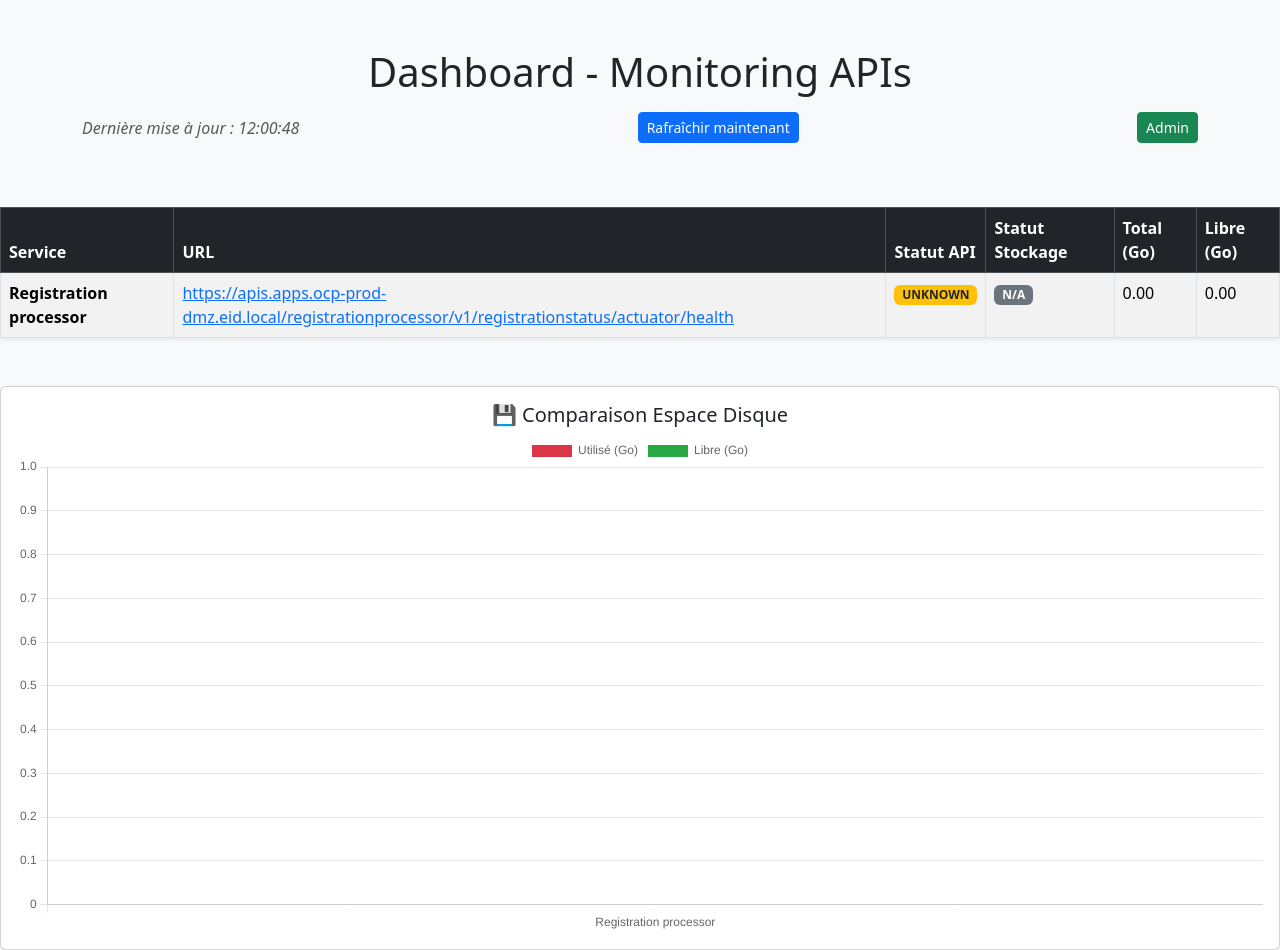
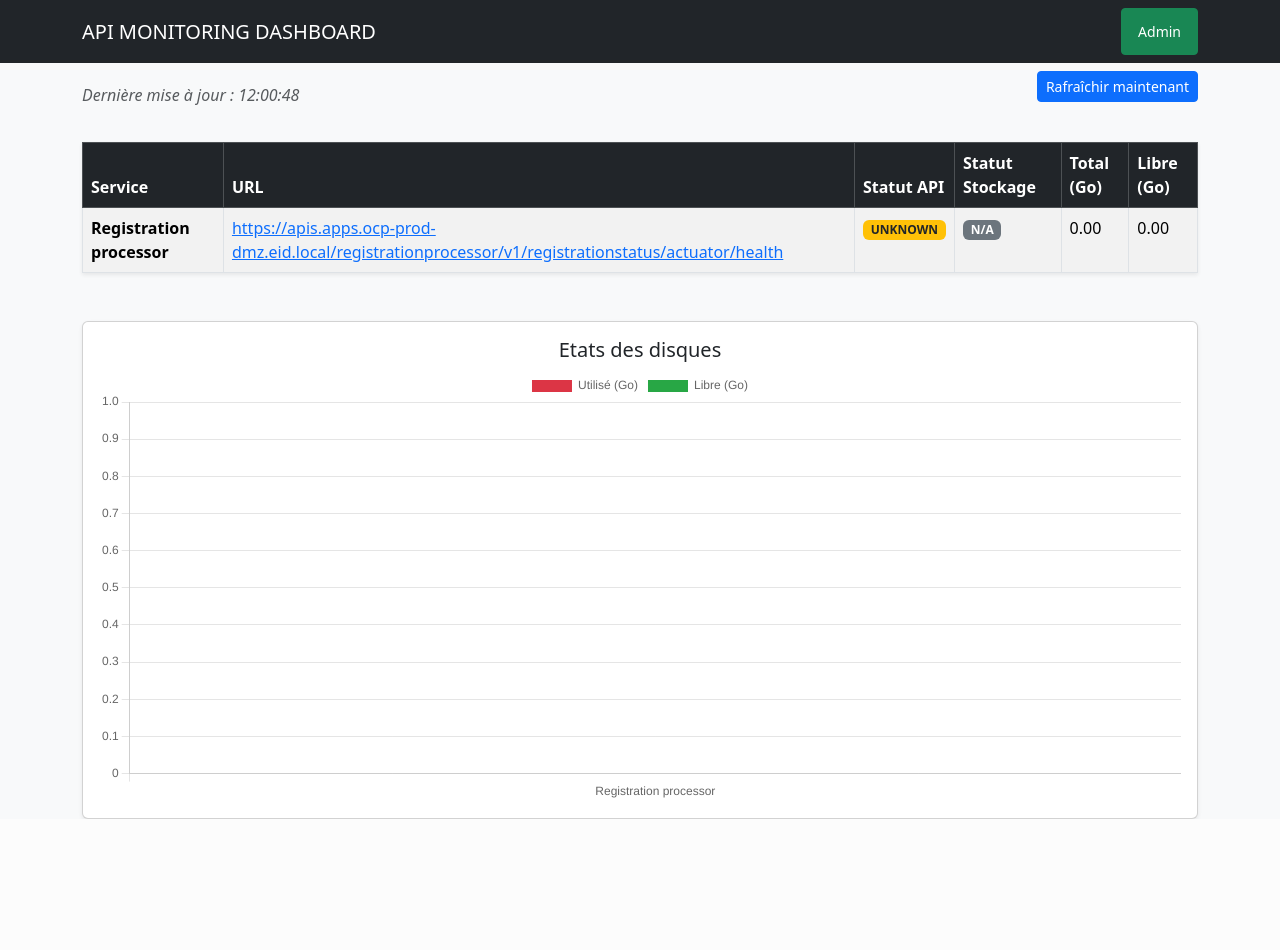
Before and after one commit to bbrilliant/monitoring_project, a Django app: page / in a window 1280 px wide. After the commit the page ends 819 px from the top, so only its background shows below. Run offline with Django 5.2, Linux system fonts and the light colour scheme; data comes from the database, SQL or seed files in the repository; both versions use the stored data as it was after the commit; data that the repository does not hold is empty; some libraries are stand-ins or nearby versions.

Commit message:
Frontend update

```diff
--- a/dashboard/templates/dashboard/dashboard.html
+++ b/dashboard/templates/dashboard/dashboard.html
@@ -1,4 +1,4 @@
-{% load static %}
+{% comment %} {% load static %}
 <!DOCTYPE html>
 <html lang="fr">
 <head>
@@ -14,17 +14,61 @@
     <h1 class="mb-3 text-center">Dashboard - Monitoring APIs</h1>
 
     <!-- Compteur de dernière mise à jour -->
+
+</div>
+
+
+
+<script src="{% static 'dashboard/js/bootstrap.bundle.min.js' %}"></script>
+</body>
+</html>
+ {% endcomment %}
+
+ {% load static %}
+<!DOCTYPE html>
+<html lang="fr">
+<head>
+    <meta charset="UTF-8">
+    <title>Dashboard - Monitoring APIs</title>
+    <link href="{% static 'dashboard/css/bootstrap.min.css' %}" rel="stylesheet">
+    <link href="{% static 'dashboard/css/style.css' %}" rel="stylesheet">
+</head>
+<body class="bg-light">
+
+<!-- NAVBAR -->
+<nav class="navbar navbar-expand-lg navbar-dark bg-dark">
+  <div class="container container-fluid">
+    <a class="navbar-brand" href="/">API MONITORING DASHBOARD</a>
+    <button class="navbar-toggler" type="button" data-bs-toggle="collapse" data-bs-target="#navbarNav">
+      <span class="navbar-toggler-icon"></span>
+    </button>
+    <div class="collapse navbar-collapse" id="navbarNav">
+      <ul class="navbar-nav ms-auto">
+        <!-- Admin -->
+        <li class="nav-item">
+          <button class="btn btn-success btn-sm"><a class="nav-link active" href="/admin/">Admin</a>
+        </li>
+      </ul>
+    </div>
+  </div>
+</nav>
+
+<!-- CONTENU PRINCIPAL -->
+<div class="container py-2">
     <div class="d-flex justify-content-between align-items-center mb-3">
         <p id="lastUpdate" class="text-muted fst-italic m-0">
             Dernière mise à jour : en attente...
         </p>
-        <button class="btn btn-primary btn-sm" onclick="loadData()">Rafraîchir maintenant</button>
-        <button class="btn btn-success btn-sm" href="{% url 'admin:index' %}">Admin</button>
+        <p>
+            <button class="btn btn-primary btn-sm" onclick="loadData()">Rafraîchir maintenant</button>
+        </p>
+
     </div>
     </div>
 
     <!-- Tableau des APIs -->
-    <table id="apiTable" class="table table-bordered table-striped shadow-sm">
+    <div class="container">
+        <table id="apiTable" class="table table-bordered table-striped shadow-sm">
         <thead class="table-dark">
             <tr>
                 <th>Service</th>
@@ -41,10 +85,12 @@
     <!-- Graphique -->
     <div class="card mt-5 shadow-sm">
         <div class="card-body">
-            <h5 class="card-title text-center">💾 Comparaison Espace Disque</h5>
+            <h5 class="card-title text-center"> Etats des disques</h5>
             <canvas id="diskChart" height="120"></canvas>
         </div>
     </div>
+    </div>
+
 </div>
 
 <script>
@@ -113,6 +159,8 @@
     setInterval(loadData, 300000);
 </script>
 
+<!-- JS -->
 <script src="{% static 'dashboard/js/bootstrap.bundle.min.js' %}"></script>
+<script src="{% static 'dashboard/js/chart.umd.min.js' %}"></script>
 </body>
 </html>
```
Also changed, not shown: db.sqlite3.
